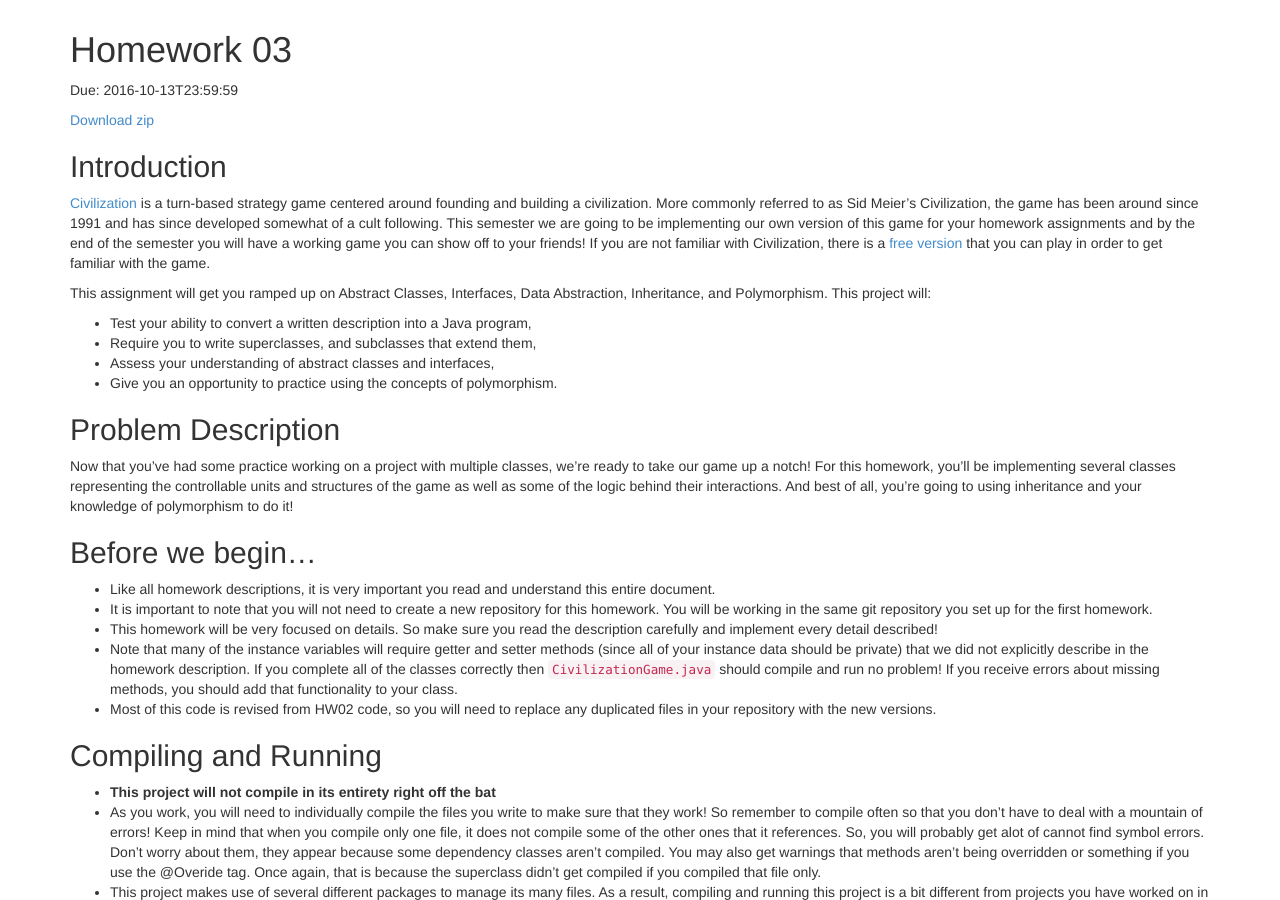
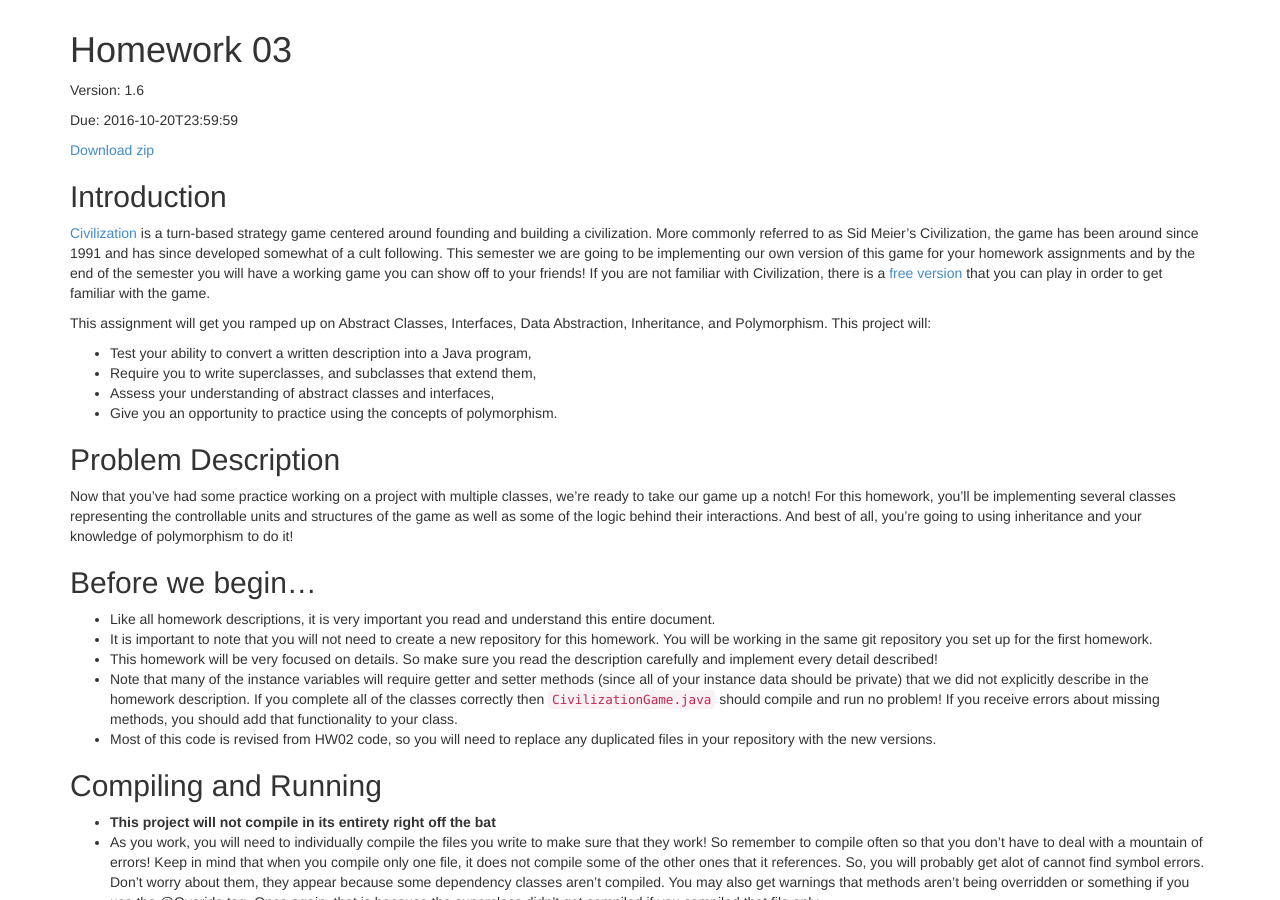
Before and after one commit to cs1331/cs1331.github.io.old, a Jekyll site: the page built from fall2016/hw3/hw3.md, in a window 1280 px wide and 900 px high. Built offline with Jekyll 4.4.1, drawn with Linux system fonts in a browser that asks for light colours; nearby versions of some CDN libraries.

Commit message:
updated due date

```diff
--- a/fall2016/hw3/hw3.md
+++ b/fall2016/hw3/hw3.md
@@ -5,7 +5,9 @@ title: Homework 03
 
 # Homework 03
 
-Due: 2016-10-13T23:59:59
+Version: 1.6
+
+Due: 2016-10-20T23:59:59
 
 [Download zip](hw3.zip)
 
```
